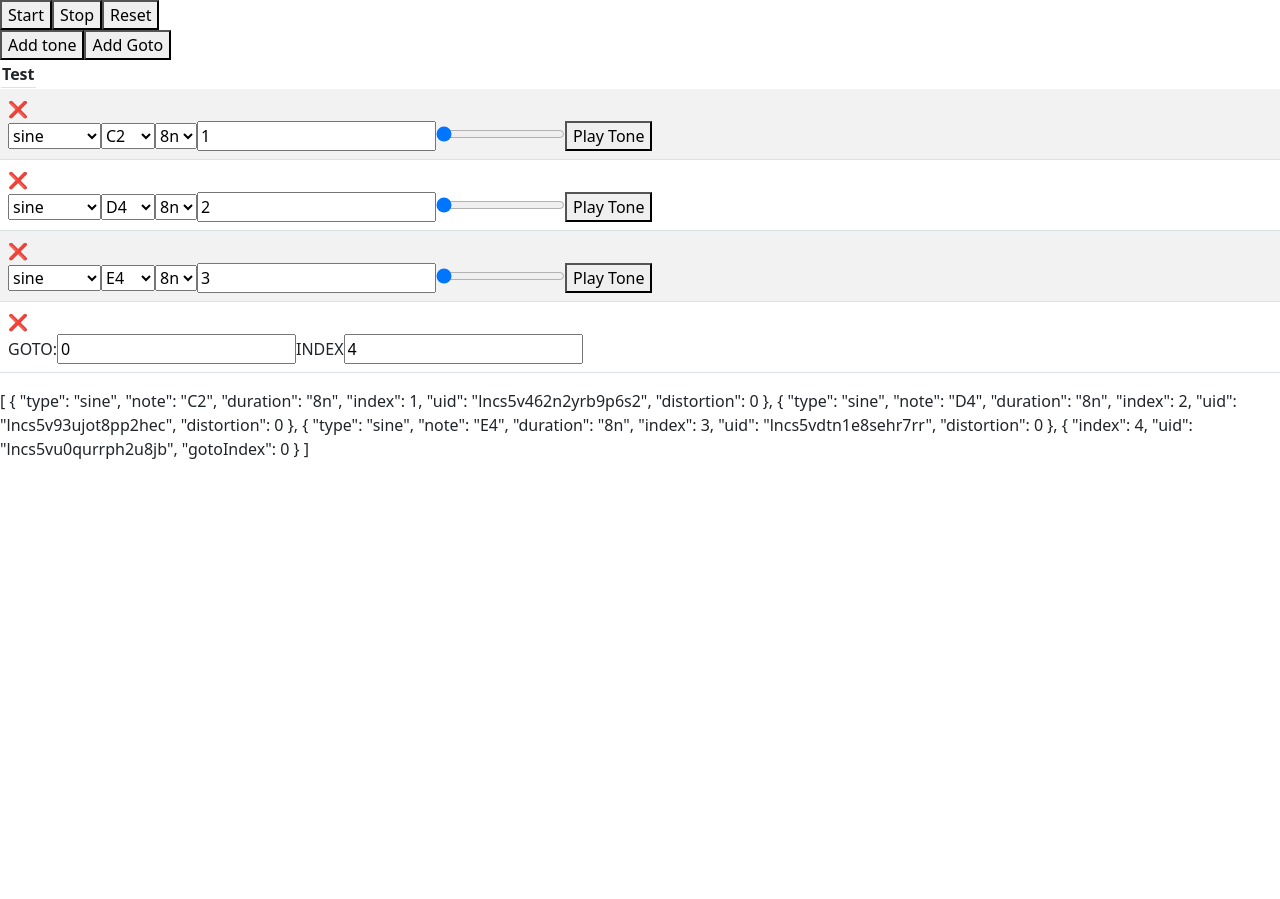
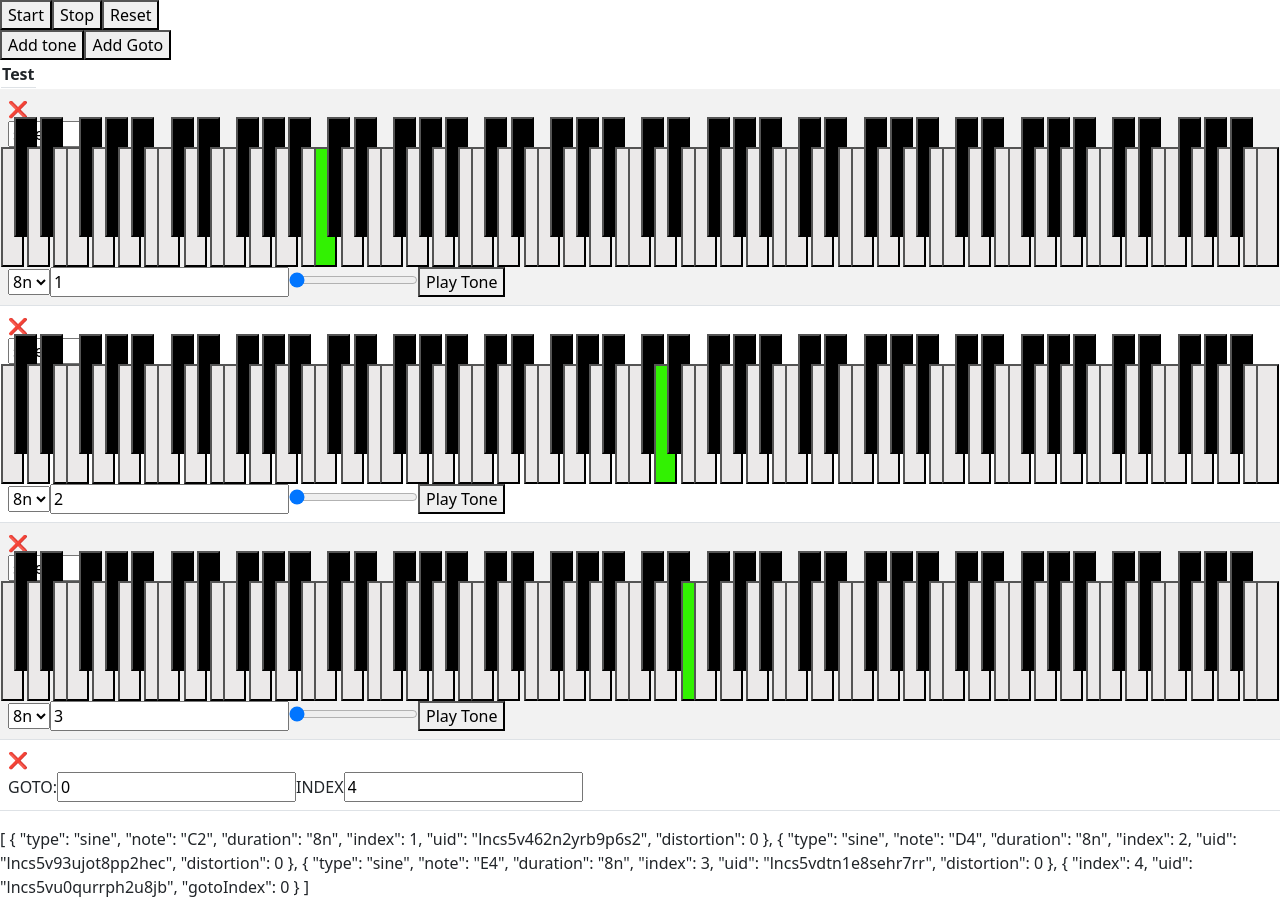
Before and after one commit to jcianci12/angulartone, an Angular app: page / in a window 1280 px wide. Before the commit the page ends 800 px from the top, so only its background shows below. Built offline with nearby package versions, Linux system fonts and the light colour scheme.

Commit message:
piano keyboard working nicely!

```diff
--- a/src/app/app.module.ts
+++ b/src/app/app.module.ts
@@ -13,6 +13,8 @@ import { GotoComponent } from './goto/goto.component';
 import { IsgotoPipe } from './pipes/isgoto.pipe';
 import { GetgotoPipe } from './pipes/getgoto.pipe';
 import { DeleteComponent } from './delete/delete.component';
+import { PianoComponent } from './piano/piano.component';
+import { IsBlackNotePipe } from './pipes/is-black-note.pipe';
 
 @NgModule({
   declarations: [
@@ -24,7 +26,9 @@ import { DeleteComponent } from './delete/delete.component';
     GotoComponent,
     IsgotoPipe,
     GetgotoPipe,
-    DeleteComponent
+    DeleteComponent,
+    PianoComponent,
+    IsBlackNotePipe
   ],
   imports: [
     BrowserModule,
--- /dev/null
+++ b/src/app/piano/piano.component.css
@@ -0,0 +1,48 @@
+.piano {
+    display: flex;
+    justify-content: space-between;
+    flex-wrap: nowrap; /* Add this line to prevent wrapping */
+    width: 100%; /* Or set a specific width */
+  }
+
+
+  .piano button {
+    width: 23px;
+    height: 120px;
+    border-color: #000;
+
+  }
+
+  .active {
+    z-index: 2;
+    border-color: #32f102;
+    background-color: aqua
+  }
+
+  /* .piano button[data-note$="#"] {
+
+  } */
+
+
+
+  button.black {
+    background-color: #000;
+
+    position: relative;
+    margin-left: -7.5px;
+    margin-right: -7.5px;
+    bottom: 30px;
+    z-index: 1;
+
+  }
+  button.white {
+    background-color: #ebe9e9;
+
+    position: relative;
+    margin-left: -7.5px;
+    margin-right: -7.5px;
+    z-index: 1;
+  }
+  button.black.active, button.white.active {
+    background-color: #32f102; /* Change this to the color you want */
+  }
--- /dev/null
+++ b/src/app/piano/piano.component.html
@@ -0,0 +1,9 @@
+
+  <div class="piano">
+
+ <ng-container *ngFor="let note of notes" >
+    <button  [class.active]="note==selectedNote" [class.black]="note | isBlackNote"  [class.white]="(note | isBlackNote)==false"  (click)="selectNote(note)"> </button>
+
+  </ng-container>
+
+  </div>
--- /dev/null
+++ b/src/app/piano/piano.component.ts
@@ -0,0 +1,38 @@
+import { Component, EventEmitter, Input, OnInit, Output } from '@angular/core';
+
+@Component({
+  selector: 'app-piano',
+  templateUrl: './piano.component.html',
+  styleUrls: ['./piano.component.css']
+})
+export class PianoComponent implements OnInit {
+  @Input() selectedNote = ""
+  @Output() noteSelected = new EventEmitter<string>();
+  notes = this.generatePianoKeys();
+
+  constructor() { }
+
+  ngOnInit(): void {
+  }
+
+  selectNote(note: string) {
+    this.noteSelected.emit(note);
+    this.selectedNote = note; // Add this line
+  }
+
+  generatePianoKeys() {
+    const notes = ['C', 'C#', 'D', 'D#', 'E', 'F', 'F#', 'G', 'G#', 'A', 'A#', 'B'];
+    let pianoKeys = [];
+
+    for (let i = 0; i < 8; i++) {
+      for (let note of notes) {
+        pianoKeys.push(note + i);
+      }
+    }
+
+    // Add the last C note
+    pianoKeys.push('C8');
+
+    return pianoKeys;
+  }
+}
--- /dev/null
+++ b/src/app/pipes/is-black-note.pipe.ts
@@ -0,0 +1,12 @@
+import { Pipe, PipeTransform } from '@angular/core';
+
+@Pipe({
+  name: 'isBlackNote'
+})
+export class IsBlackNotePipe implements PipeTransform {
+
+  transform(note: string): boolean {
+    return note.includes('#');
+  }
+
+}
--- a/src/app/tone/tone.component.html
+++ b/src/app/tone/tone.component.html
@@ -2,14 +2,14 @@
   <select [(ngModel)]="tone.type" >
     <option *ngFor="let t of types" [value]="t">{{t}}</option>
   </select>
-  <select [(ngModel)]="tone.note" >
+  <!-- <select [(ngModel)]="tone.note" >
     <option *ngFor="let n of notes" [value]="n">{{n}}</option>
-  </select>
+  </select> -->
+  <app-piano (noteSelected)="tone.note=$event" [selectedNote]="tone.note"></app-piano>
   <select [(ngModel)]="tone.duration" >
     <option *ngFor="let d of durations" [value]="d">{{d}}</option>
   </select>
   <input [(ngModel)]="tone.index" type="number">
-  <!-- Add this line -->
   <input [(ngModel)]="tone.distortion" type="range" min="0" max="1" step="0.1">
   <button (click)="playTone()">Play Tone</button>
 </div>
```
Also changed, not shown: 2 other files (tests, documents, lock files or other folders).
